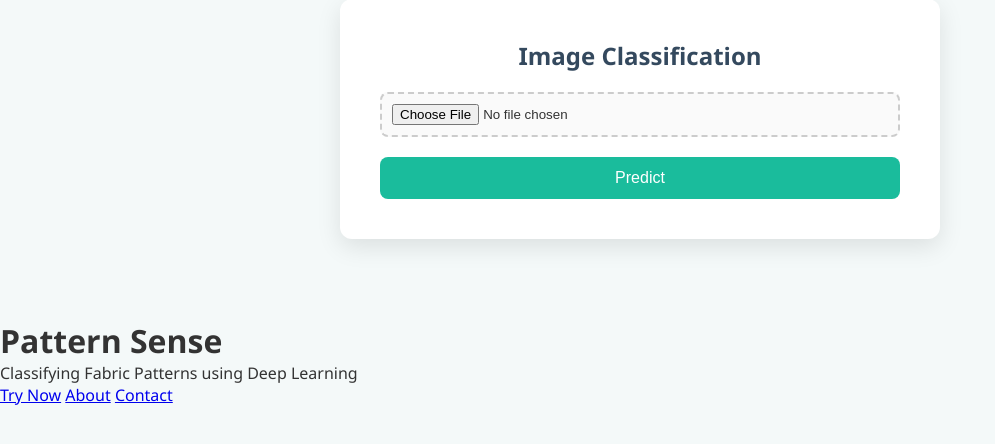
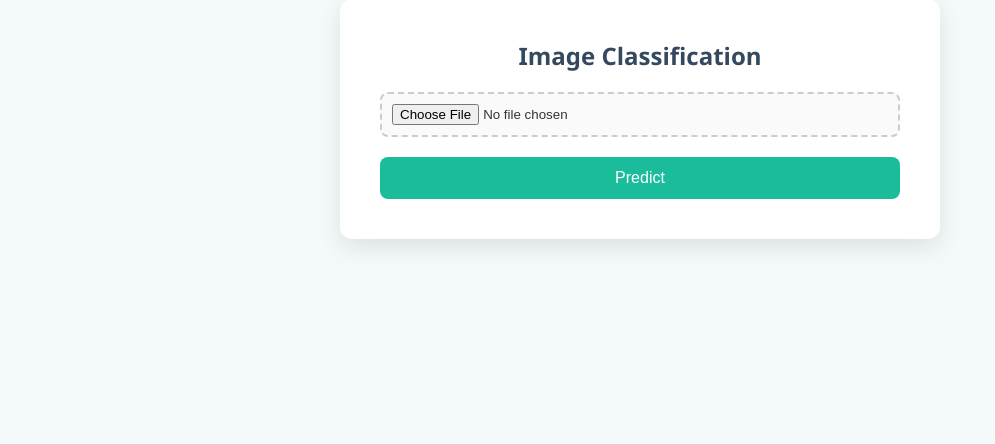
Before and after one commit to LalithaGolla05/Pattern-Sense, a Flask app: page / in a window 1280 px wide. Shown: the part 144-588 px from the top of the page, without its empty margins (0-995 px from the left). Run offline with Flask 3, Linux system fonts and the light colour scheme.

Commit message:
Initial commit

```diff
--- a/templates/index.html
+++ b/templates/index.html
@@ -32,17 +32,4 @@
   </div>
 
 </body>
-</html><!DOCTYPE html>
-<html lang="en">
-<head>
-    <title>Pattern Sense - Home</title>
-    <link rel="stylesheet" href="{{ url_for('static', filename='style.css') }}">
-</head>
-<body>
-    <h1>Pattern Sense</h1>
-    <p>Classifying Fabric Patterns using Deep Learning</p>
-    <a href="/predict">Try Now</a>
-    <a href="/about">About</a>
-    <a href="/contact">Contact</a>
-</body>
 </html>
```
Also changed, not shown: static/uploads/stripes.jpg (added), 16 other files.
